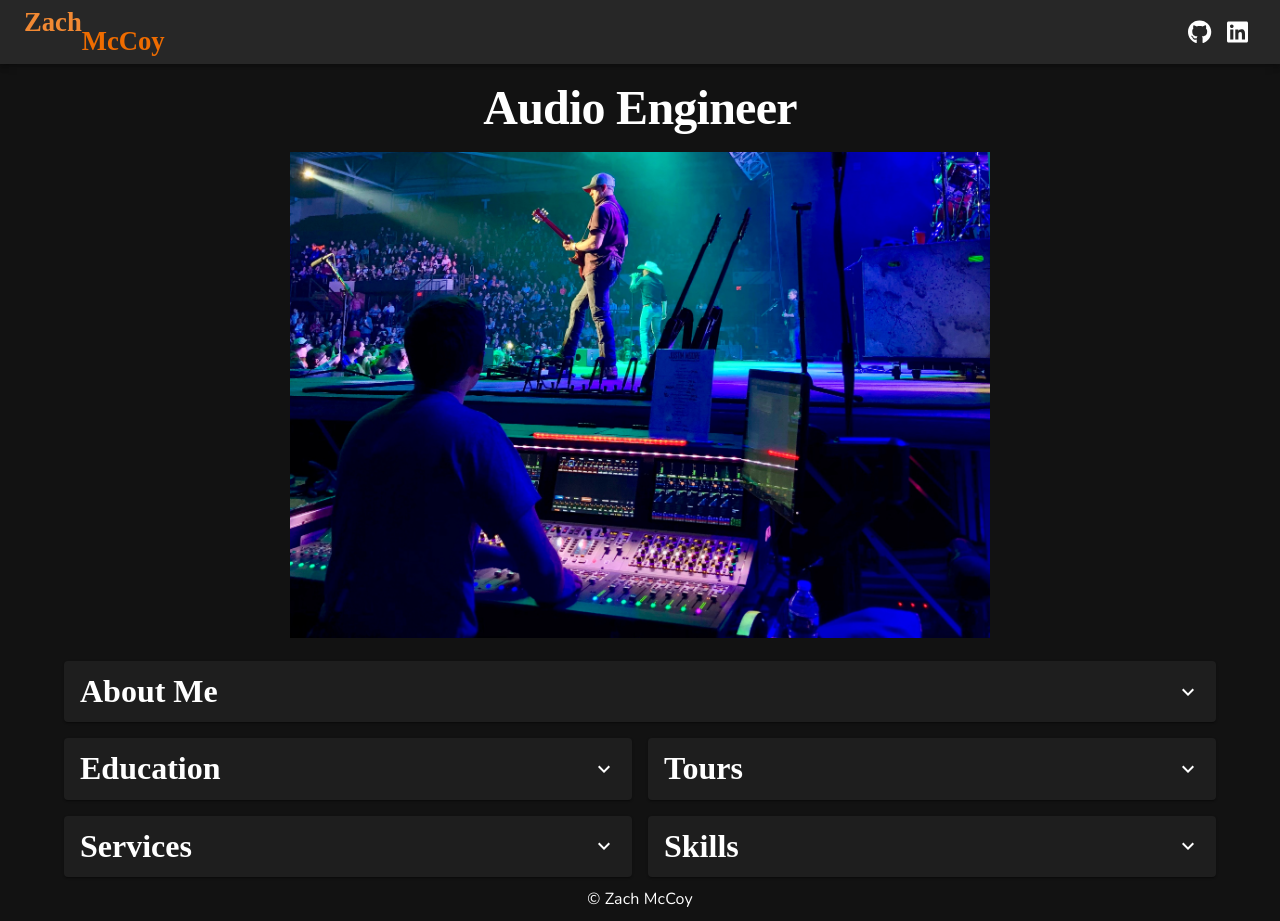
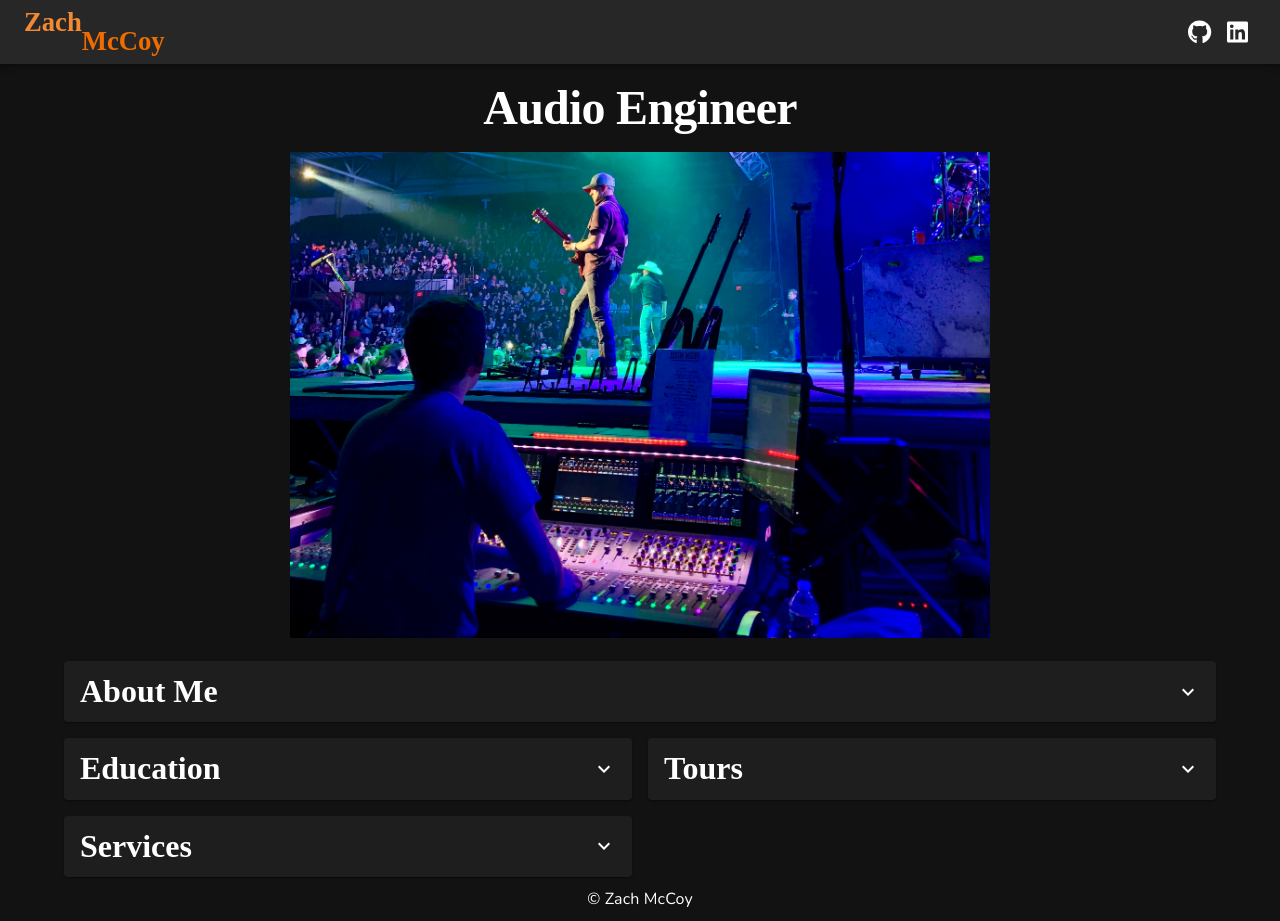
Before and after one commit to zrm20/zm-portfolio, a React (Create React App) app: page /audio in a window 1280 px wide. Built offline with nearby package versions, Linux system fonts and the light colour scheme; a web font is replaced by a local one.

Commit message:
add audio servies

```diff
--- a/src/components/audio/AudioHome.js
+++ b/src/components/audio/AudioHome.js
@@ -6,6 +6,7 @@ import Bio from '../atoms/Bio';
 import audioBio from '../../assets/data/audioBio';
 import Education from '../atoms/Education';
 import AudioTours from './AudioTours';
+import AudioServices from './AudioServices';
 
 export default function AudioHome() {
   useEffect(() => {document.title = 'ZM Audio'}, []);
@@ -74,24 +75,10 @@ export default function AudioHome() {
               <Typography variant='h3'>Services</Typography>
             </AccordionSummary>
             <AccordionDetails>
-              {/* TODO */}
+              <AudioServices />>
             </AccordionDetails>
           </Accordion>
         </Grid>
-
-        <Grid item xs={12} md={6}>
-          <Accordion>
-            <AccordionSummary
-              expandIcon={<ExpandMoreIcon />}
-            >
-              <Typography variant='h3'>Skills</Typography>
-            </AccordionSummary>
-            <AccordionDetails>
-              {/* TODO */}
-            </AccordionDetails>
-          </Accordion>
-        </Grid>
-
       </Grid>
     </Container>
   )
--- /dev/null
+++ b/src/components/audio/AudioServices.js
@@ -0,0 +1,26 @@
+import { Divider, List, Typography, ListItem } from '@mui/material';
+import React from 'react';
+import audioServices from '../../assets/data/audioServices';
+
+function AudioServiceItem({ service }) {
+  return (
+    <>
+      <ListItem>
+        <Typography>{service.name}</Typography>
+      </ListItem>
+      <Divider />
+    </>
+  )
+};
+
+export default function AudioServices() {
+  return (
+    <List>
+      {
+        audioServices.map(service => (
+          <AudioServiceItem key={service.name} service={service} />
+        ))
+      }
+    </List>
+  )
+};
```
